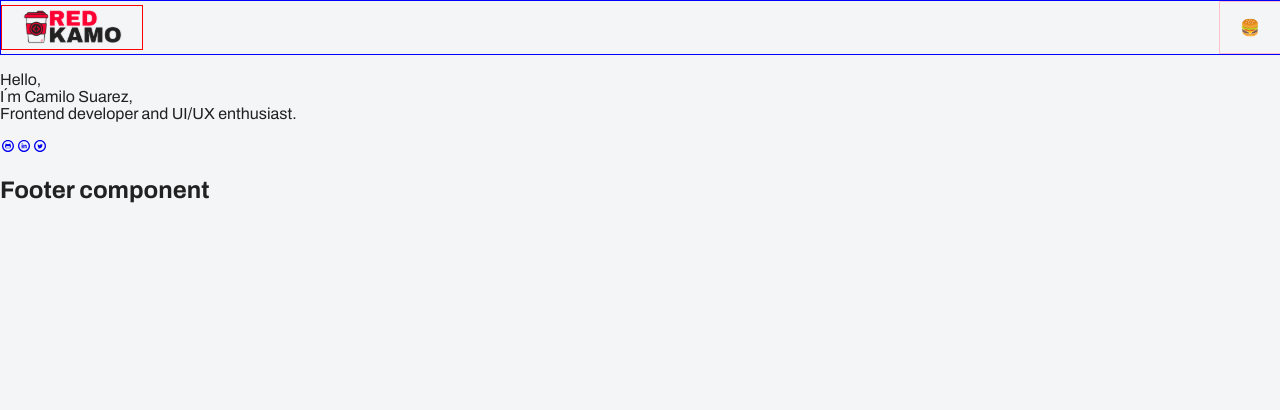
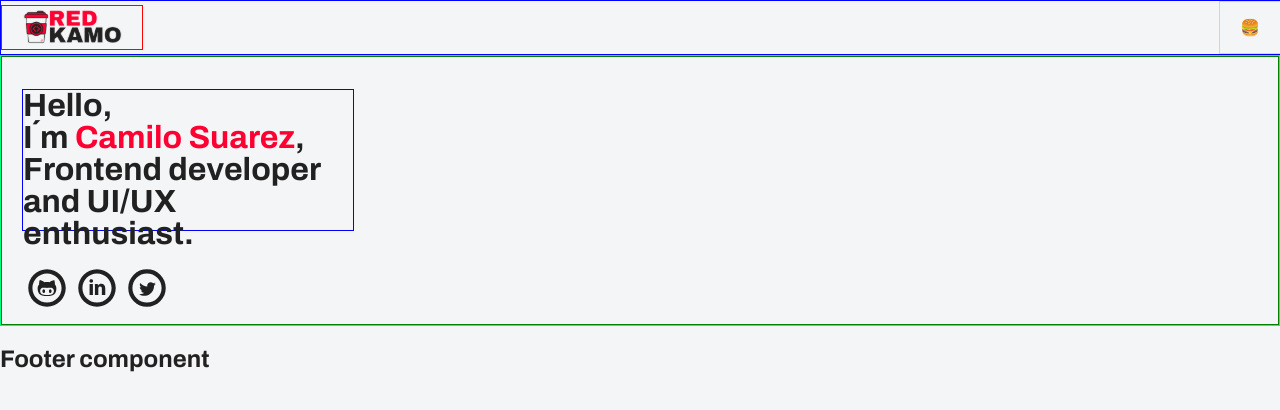
Before and after one commit to RedKamo/Redkamo-website, a React app: page / in a window 1280 px wide. Shown: the top 410 px of the page. Built offline with nearby package versions, Linux system fonts and the light colour scheme.

Commit message:
banner layout and styles

```diff
--- a/src/components/Banner/Banner.jsx
+++ b/src/components/Banner/Banner.jsx
@@ -1,15 +1,16 @@
 import React from 'react'
 import {TiSocialLinkedinCircular, TiSocialTwitterCircular,TiSocialGithubCircular } from 'react-icons/ti';
+import '../../styles/Banner.scss';
 
 const Banner = () => {
   return (
     <div className="banner">
       <div className="banner__cover">
-      	<p>Hello,<br/> I´m <span className="banner__cover__name">Camilo Suarez</span>, <br/> Frontend developer and UI/UX enthusiast. </p>
+      	<p>Hello,<br/> I´m <span className="banner__cover__name">Camilo Suarez</span>,<br/> Frontend developer and UI/UX enthusiast. </p>
         <div className="banner__cover__social">
-          <a href="https://www.linkedin.com/in/camiloasuarez/" target="_blank"><TiSocialGithubCircular/></a>
+          <a href="https://github.com/RedKamo" target="_blank"><TiSocialGithubCircular/></a>
           <a href="https://www.linkedin.com/in/camiloasuarez/" target="_blank"><TiSocialLinkedinCircular/></a>
-          <a href="https://www.linkedin.com/in/camiloasuarez/" target="_blank"><TiSocialTwitterCircular/></a>
+          <a href="https://twitter.com/RedKamo_/" target="_blank"><TiSocialTwitterCircular/></a>
         </div>
       </div>
   	</div>
--- a/src/styles/Banner.scss
+++ b/src/styles/Banner.scss
@@ -4,9 +4,10 @@
   border: 1px solid springgreen;
 
   &__cover{
-		border: 1px solid red;
+		border: 1px solid green;
+		padding: 0 20px;
   	p{
-    	border: 1px solid purple;
+    	border: 1px solid blue;
       width: 330px;
     	height: 140px;
       font-size: 32px;
@@ -18,13 +19,13 @@
 		}
 		&__social{
 			display: inline;
-				img{
-					padding: 0 .5em;
-					width: 35px;
-				}
-				:hover{
-					color: red;
-				}
+			a{
+			font-size: 50px;
+			color: $background-dark;
+			}
+			:hover{
+				color: $red-color;
+			}
 		}
 	}
 }
```
